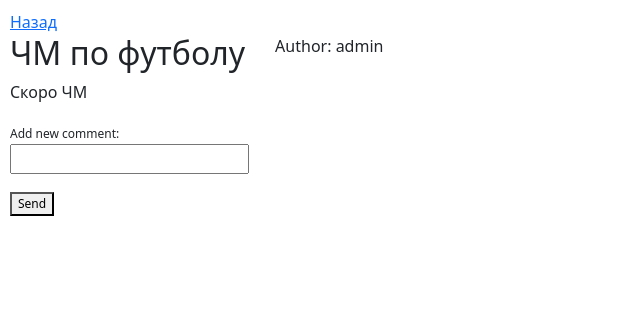
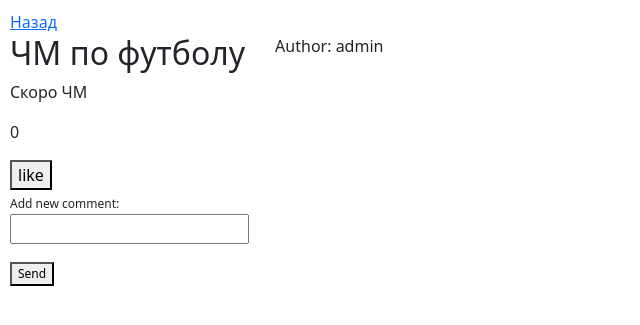
Before and after one commit to BaHbka35/blog, a Django app: a page that uses social_networks/templates/social_networks/entry_page.html in a window 1280 px wide. Shown: the part 56-381 px from the top of the page, without its empty margins (0-640 px from the left). Run offline with Django 3.2, Linux system fonts and the light colour scheme; a user stored in the database is signed in; data comes from the database, SQL or seed files in the repository; both versions use the stored data as it was after the commit; data that the repository does not hold is empty.

Commit message:
added likes

```diff
--- a/social_networks/admin.py
+++ b/social_networks/admin.py
@@ -1,5 +1,6 @@
 from django.contrib import admin
-from .models import Topic, Entry
+from .models import Topic, Entry, Like
 
 admin.site.register(Topic)
 admin.site.register(Entry)
+admin.site.register(Like)
--- a/social_networks/models.py
+++ b/social_networks/models.py
@@ -19,9 +19,19 @@
     title = models.CharField(max_length=200)
     text = models.TextField()
     author = models.ForeignKey(User, on_delete=models.CASCADE, default=None)
+    likes = models.IntegerField()
 
     def __str__(self):
         if len(self.title) > 20:
             return f"{self.title[:20]} ..."
         else:
             return self.title
+
+
+class Like(models.Model):
+
+  entry_id = models.ForeignKey(Entry, on_delete=models.CASCADE)
+  user_id = models.ForeignKey(User, on_delete=models.CASCADE)
+
+  def __str__(self):
+    return f"user:{self.user_id} entry:{self.entry_id}"
--- a/social_networks/templates/social_networks/entry_page.html
+++ b/social_networks/templates/social_networks/entry_page.html
@@ -22,6 +22,10 @@
                   </div>
                 </div>
                 <p>{{ entry.text }}</p>
+                <div>
+                  <p id="amount_likes">{{ entry.likes }}</p>
+                  <button id="add_like">like</button>
+                </div>
                 <div>
                   <ul class="list-group main-comments">
                     {% for comment_lvl_1 in comments %}
@@ -233,6 +237,18 @@
             })
 
 
+            $("#add_like").on('click', function(){
+              $.ajax({
+                method: "POST",
+                url: '{% url "social_networks:add_like" entry.id %}',
+                success: function(data){
+                  let amount_likes = data["amount_likes"]
+                  document.getElementById("amount_likes").innerHTML = amount_likes
+                }
+              })
+            })
+
+
         </script>
         {% endblock scripts %}
 
--- a/social_networks/urls.py
+++ b/social_networks/urls.py
@@ -35,5 +35,5 @@
     path('delete/answer/on/comment/xxx<int:entry_id>/xxx<str:comment_id>/xxx<str:answer_id>',
         views.delete_comment_answer,
         name="delete_comment_answer"),
-    path("alfja", views.test_ajax, name="test_ajax")
+    path('add_like/xxx<int:entry_id>/', views.add_like, name="add_like"),
 ]
--- a/social_networks/views.py
+++ b/social_networks/views.py
@@ -1,5 +1,5 @@
 from django.shortcuts import render, redirect
-from .models import Topic, Entry
+from .models import Topic, Entry, Like
 from .forms import CreateEntryForm, CommentForm, AnswerOnCommentForm
 
 from django.contrib.auth.decorators import login_required
@@ -86,6 +86,7 @@
 
     author = entry.author
     user = request.user.id
+    likes = entry.likes
     is_author = False
     if author == user:
         is_author = True
@@ -97,6 +98,7 @@
     answer_comment_form = AnswerOnCommentForm()
     content = {
         'topic_id': topic.id,
+        'likes': likes,
         'entry': entry,
         'is_author': is_author,
         'comment_form': comment_form,
@@ -159,6 +161,7 @@
             data = form.save(commit=False)
             data.topic_id = topic.id
             data.author = user
+            data.likes = 0
             data.save()
 
             return redirect('social_networks:entries', topic.id)
@@ -362,26 +365,36 @@
 
 
 @csrf_exempt
-def test_ajax(request):
-    print(request.POST)
-    if request.method == "POST":
-        form = CommentForm(request.POST)
-        print()
-        print(form.is_valid())
-        print()
-        print(form.errors)
-        if form.is_valid():
-            print(form.errors)
-            print("я тут")
-            comment = form.cleaned_data["comment"]
-            print(comment)
-    # print("Сдесь ajax")
-    # print(name)
-    persons = [{"name": "Not Ivan"}, {"name": "Vova"}]
-    content = {"persons": persons}
-    # print(content)
-    return JsonResponse(content)
+def add_like(request, entry_id):
+  if request.method == "POST":
+    entry = Entry.objects.get(id=entry_id)
+    user = request.user
+    user_id = user.id
+    amount_likes = entry.likes
 
+    is_like = []
+    try:
+      print("Я тут")
+      is_like = Like.objects.get(entry_id=entry_id, user_id=user_id)
+
+    except:
+      if is_like:
+        pass
+      else:
+
+        amount_likes += 1
+        entry.likes = amount_likes
+        print(amount_likes)
+
+        entry.save()
+        like = Like.objects.create(entry_id=entry, user_id=user)
+        like.save()
+
+    content = {
+      'amount_likes': amount_likes,
+    }
+
+  return JsonResponse(content)
 
 @login_required
 def clear_mongodb(request):
--- a/static/css/style.css
+++ b/static/css/style.css
@@ -64,6 +64,7 @@
 
 .main-div{
     display: flex;
+    /* align-items: center; */
 }
 
 .author{
```
Also changed, not shown: db.sqlite3, social_networks/migrations/0003_entry_likes.py (added), social_networks/migrations/0004_like.py (added).
